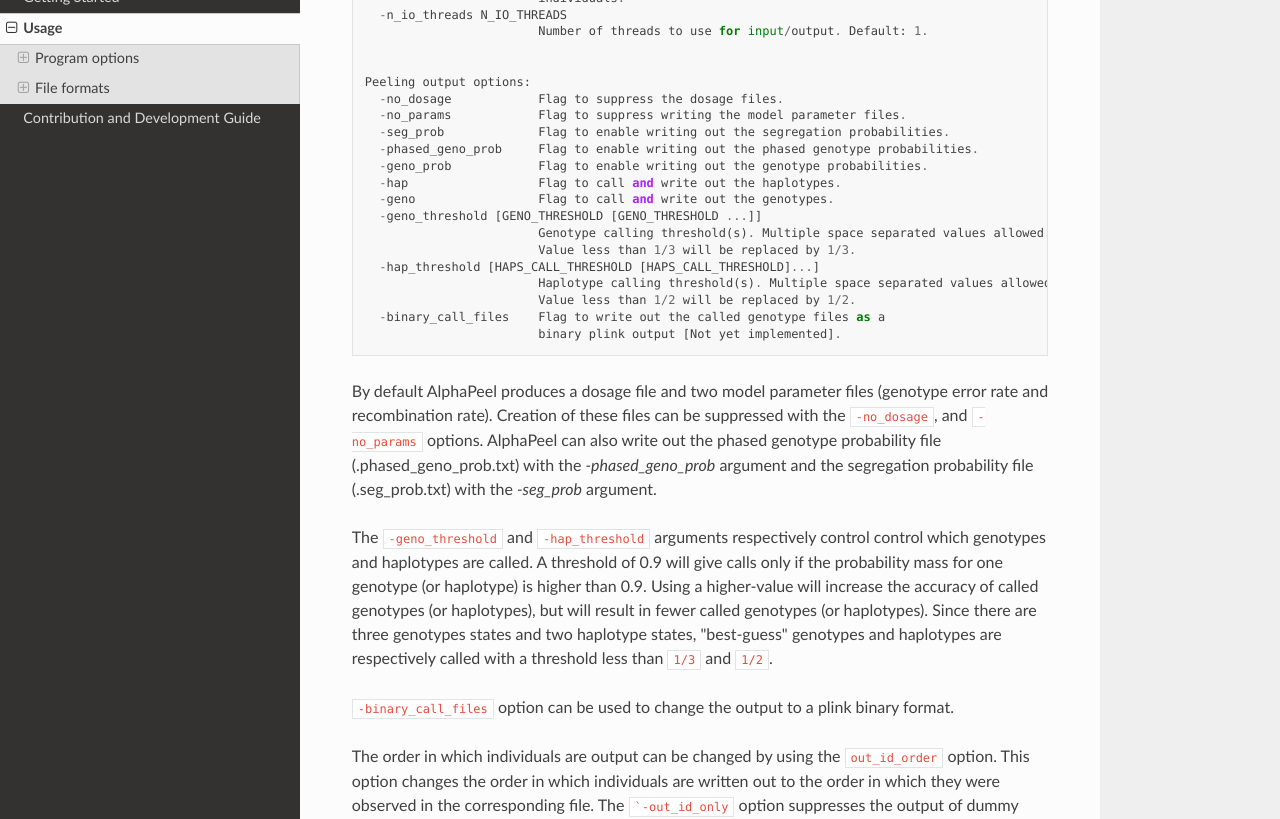
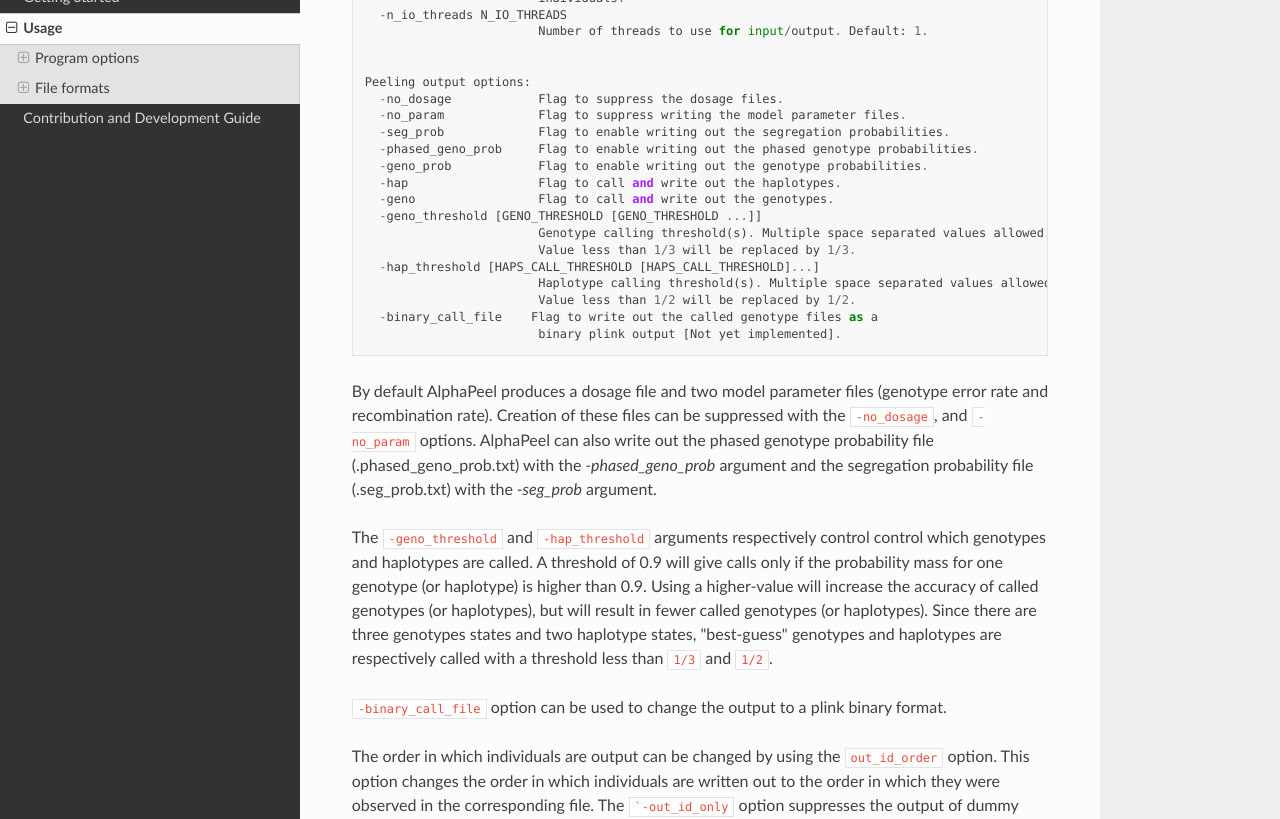
Before and after one commit to AlphaGenes/AlphaPeel, a Sphinx documentation site: the page built from docs/source/usage.rst, in a window 1280 px wide and 1400 px high, scrolled down 1098 px. Shown: the part 152-971 px from the top of the window. Built offline with Sphinx 7.4.7 and the Read the Docs theme 2.0.0, drawn with Linux system fonts in a browser that asks for light colours; some of the changed text lies outside the part shown.

Commit message:
rename no_parems, binary_call_files, and nophasefounders to no_param, binary_call_file, and no_phase_founder #97 #112

````diff
--- a/docs/source/usage.rst
+++ b/docs/source/usage.rst
@@ -59,7 +59,7 @@
 
     Peeling output options:
       -no_dosage            Flag to suppress the dosage files.
-      -no_params            Flag to suppress writing the model parameter files.
+      -no_param             Flag to suppress writing the model parameter files.
       -seg_prob             Flag to enable writing out the segregation probabilities.
       -phased_geno_prob     Flag to enable writing out the phased genotype probabilities.
       -geno_prob            Flag to enable writing out the genotype probabilities.
@@ -71,14 +71,14 @@
       -hap_threshold [HAPS_CALL_THRESHOLD [HAPS_CALL_THRESHOLD]...]
                             Haplotype calling threshold(s). Multiple space separated values allowed.
                             Value less than 1/2 will be replaced by 1/2.
-      -binary_call_files    Flag to write out the called genotype files as a
+      -binary_call_file    Flag to write out the called genotype files as a
                             binary plink output [Not yet implemented].
 
-By default |Software| produces a dosage file and two model parameter files (genotype error rate and recombination rate). Creation of these files can be suppressed with the ``-no_dosage``, and ``-no_params`` options. |Software| can also write out the phased genotype probability file (.phased_geno_prob.txt) with the `-phased_geno_prob` argument and the segregation probability file (.seg_prob.txt) with the `-seg_prob` argument.
+By default |Software| produces a dosage file and two model parameter files (genotype error rate and recombination rate). Creation of these files can be suppressed with the ``-no_dosage``, and ``-no_param`` options. |Software| can also write out the phased genotype probability file (.phased_geno_prob.txt) with the `-phased_geno_prob` argument and the segregation probability file (.seg_prob.txt) with the `-seg_prob` argument.
 
 The ``-geno_threshold`` and ``-hap_threshold`` arguments respectively control control which genotypes and haplotypes are called. A threshold of 0.9 will give calls only if the probability mass for one genotype (or haplotype) is higher than 0.9. Using a higher-value will increase the accuracy of called genotypes (or haplotypes), but will result in fewer called genotypes (or haplotypes). Since there are three genotypes states and two haplotype states, "best-guess" genotypes and haplotypes are respectively called with a threshold less than ``1/3`` and ``1/2``.
 
-``-binary_call_files`` option can be used to change the output to a plink binary format.
+``-binary_call_file`` option can be used to change the output to a plink binary format.
 
 The order in which individuals are output can be changed by using the ``out_id_order`` option. This option changes the order in which individuals are written out to the order in which they were observed in the corresponding file. The ```-out_id_only`` option suppresses the output of dummy individuals (not recommended for hybrid peeling).
 
````
Also changed, not shown: other parts of docs/source/usage.rst (+1 -1 lines), 3 other files.
